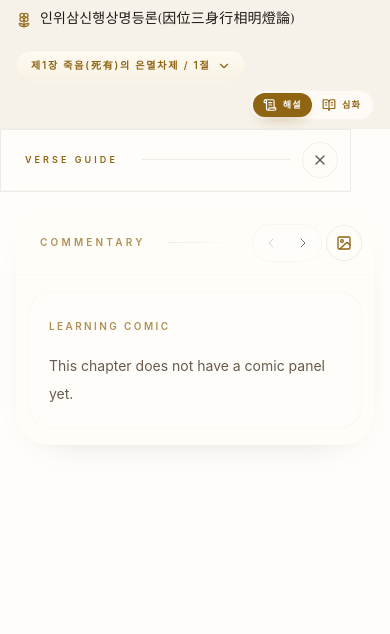
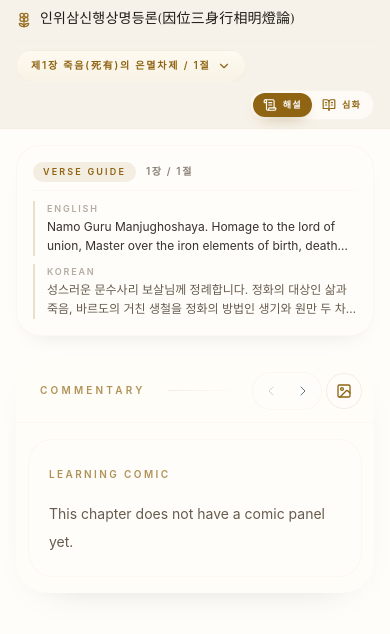
Before and after one commit to concario17-max/nag-1, a React (Vite) app: page /chapter/1/verse/1 in a window 390 px wide. Shown: the top 634 px of the page. Built offline with nearby package versions, Linux system fonts and the light colour scheme; a web font is replaced by a local one.

Commit message:
feat: port mobile verse guide and responsive layout changes from thodol

```diff
--- /dev/null
+++ b/src/components/verse/MobileVerseGuide.tsx
@@ -0,0 +1,47 @@
+import React from 'react';
+
+interface MobileVerseGuideProps {
+    chapterNum: string;
+    verseNum: string;
+    englishText?: string;
+    koreanText?: string;
+}
+
+export const MobileVerseGuide = React.memo(({ chapterNum, verseNum, englishText, koreanText }: MobileVerseGuideProps) => {
+    // 좁은 가로 화면에서만 상단에 노출되는 미니 가이드 배너 (lg 이상에서는 숨김 처리)
+    return (
+        <section className="block w-full overflow-hidden rounded-[1.5rem] border border-gold-border/12 bg-shell-main p-4 shadow-[0_12px_24px_-16px_rgba(0,0,0,0.12)] dark:border-dark-border/45 dark:bg-[#14110e] lg:hidden">
+            <div className="flex items-center gap-2.5 border-b border-gold-border/8 pb-2 dark:border-dark-border/30">
+                <span className="inline-flex items-center rounded-full bg-gold-primary/10 px-2.5 py-0.5 text-[9px] font-semibold uppercase tracking-[0.24em] text-gold-primary dark:bg-gold-light/20 dark:text-gold-light">
+                    Verse Guide
+                </span>
+                <span className="text-[10px] font-semibold tracking-[0.16em] text-text-secondary/75 dark:text-dark-text-secondary/70">
+                    {chapterNum}장 / {verseNum}절
+                </span>
+            </div>
+
+            <div className="mt-2.5 space-y-2">
+                {englishText && (
+                    <div className="border-l-2 border-gold-primary/20 pl-3 dark:border-l-2 dark:border-gold-light/20">
+                        <p className="text-[9px] font-semibold uppercase tracking-[0.2em] text-text-secondary/50 dark:text-dark-text-secondary/55">
+                            English
+                        </p>
+                        <p className="line-clamp-2 font-sans text-[12px] leading-relaxed text-text-primary/90 dark:text-dark-text-primary/90">
+                            {englishText}
+                        </p>
+                    </div>
+                )}
+                {koreanText && (
+                    <div className="border-l-2 border-gold-primary/20 pl-3 dark:border-l-2 dark:border-gold-light/20">
+                        <p className="text-[9px] font-semibold uppercase tracking-[0.2em] text-text-secondary/50 dark:text-dark-text-secondary/55">
+                            Korean
+                        </p>
+                        <p className="line-clamp-2 font-sans text-[12px] leading-relaxed text-text-secondary dark:text-dark-text-secondary">
+                            {koreanText}
+                        </p>
+                    </div>
+                )}
+            </div>
+        </section>
+    );
+});
--- a/src/context/UIContext.tsx
+++ b/src/context/UIContext.tsx
@@ -44,12 +44,7 @@
 }
 
 export const UIProvider = ({ children }: UIProviderProps) => {
-    const [isSidebarOpen, setIsSidebarOpen] = useState<boolean>(() => {
-        if (typeof window !== 'undefined') {
-            return window.innerWidth < 1024;
-        }
-        return false;
-    });
+    const [isSidebarOpen, setIsSidebarOpen] = useState<boolean>(false);
     const [activeVerseContentMode, setActiveVerseContentMode] = useState<VerseContentMode>(readSavedVerseContentMode);
     const [activeRightPanel, setActiveRightPanel] = useState<RightPanelType>(null);
 
@@ -92,7 +87,8 @@
                 return;
             }
 
-            setIsSidebarOpen(isDesktopSidebarOpen);
+            // 좁은 화면에서는 모바일 사이드바를 기본적으로 닫아둔다 (대안 1 적용으로 상단 칩 배너가 대체함).
+            setIsSidebarOpen(false);
         };
 
         window.addEventListener('resize', handleResize);
--- a/src/pages/VerseView.tsx
+++ b/src/pages/VerseView.tsx
@@ -11,6 +11,7 @@
 import { useUI } from '../context/UIContext';
 import { motion, AnimatePresence, Variants } from 'framer-motion';
 import { CommentaryMarkdown } from '../components/commentary/CommentaryMarkdown';
+import { MobileVerseGuide } from '../components/verse/MobileVerseGuide';
 
 const learningComicImages = import.meta.glob('../../학습만화/*/*.png', {
     eager: true,
@@ -271,6 +272,12 @@
                 className="min-h-full flex flex-col justify-start py-4 text-text-primary transition-colors duration-500 dark:text-dark-text-primary sm:py-6 lg:justify-start"
             >
                 <div className="mx-auto flex w-full flex-col gap-5 px-4 sm:gap-7 sm:px-6 lg:px-8">
+                    <MobileVerseGuide
+                        chapterNum={chapterNum ?? ''}
+                        verseNum={verseNum ?? ''}
+                        englishText={verseData.translation_en ?? undefined}
+                        koreanText={verseData.translation_ham ?? verseData['3.korean-1'] ?? undefined}
+                    />
                     {!isCommentaryMode ? (
                         <motion.div variants={itemVariants}>
                             <div className="relative mx-auto w-full overflow-visible px-0">
```
Also changed, not shown: 1 other file (tests, documents, lock files or other folders).
